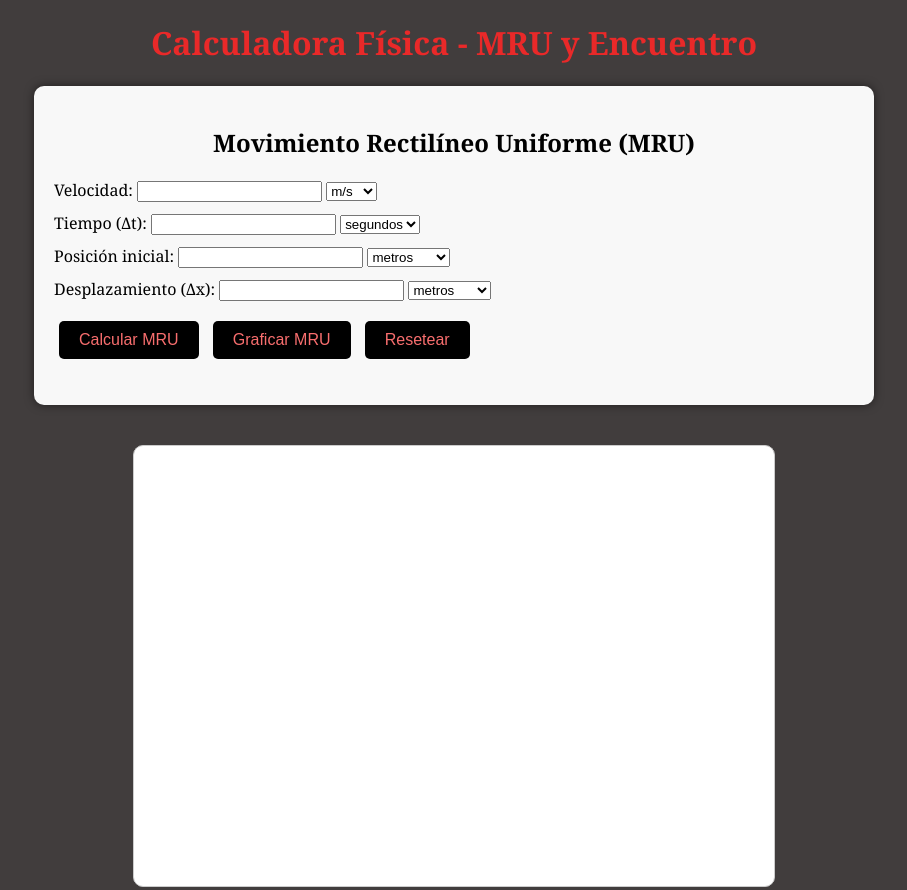
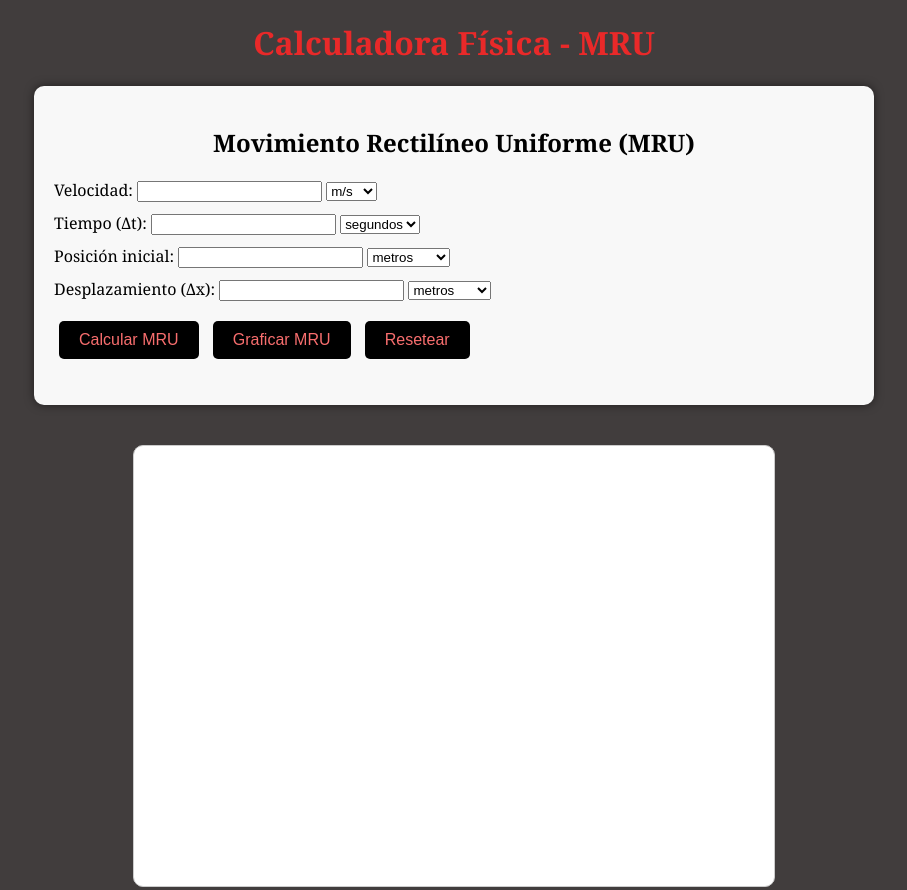
Before and after one commit to Samuel11408/Proyecto, a plain HTML site: page mru.html in a window 1280 px wide. Shown: the top 890 px of the page, without its empty margins (186-1093 px from the left). Drawn offline with nearby package versions, Linux system fonts and the light colour scheme.

Commit message:
Update mru.html

```diff
--- a/mru.html
+++ b/mru.html
@@ -8,7 +8,7 @@
     <script src="https://cdn.jsdelivr.net/npm/chart.js"></script>
 </head>
 <body>
-    <h1>Calculadora Física - MRU y Encuentro</h1>
+    <h1>Calculadora Física - MRU</h1>
 
     <section id="mru">
         <h2>Movimiento Rectilíneo Uniforme (MRU)</h2>
```
